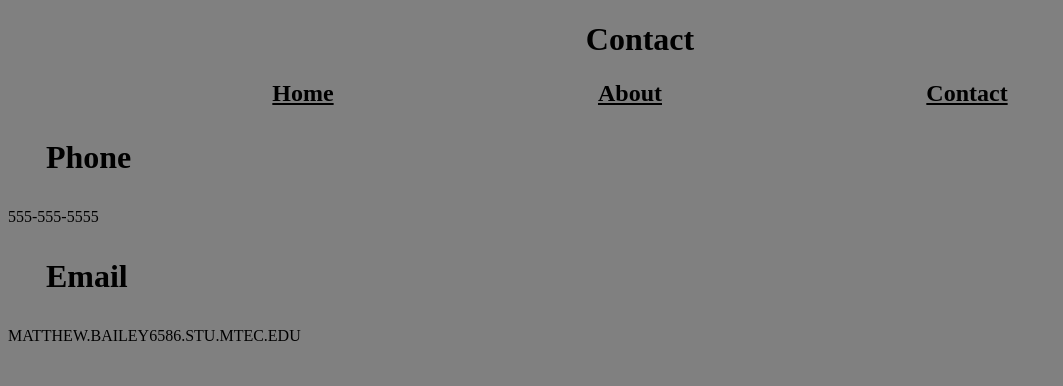
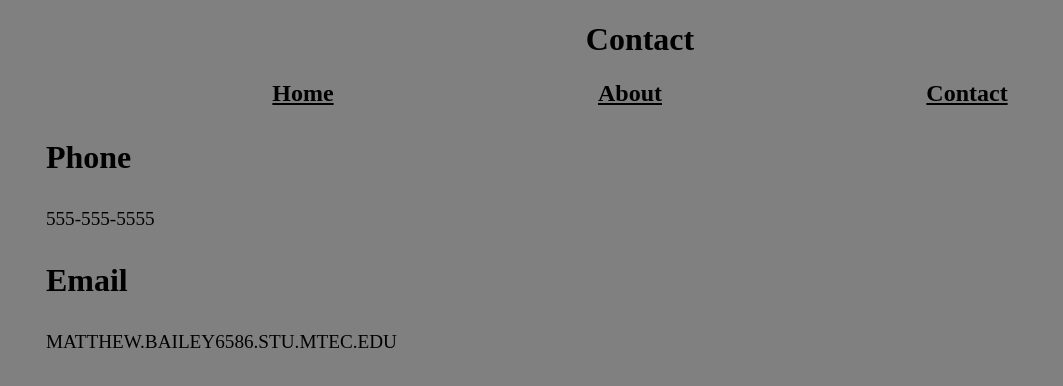
Before and after one commit to mbailey87/exercise2, a plain HTML site: page SampleProject/pages/contact/contact.html in a window 1280 px wide. Shown: the whole page, without its empty margins (0-1063 px from the left). Drawn offline with Linux system fonts and the light colour scheme.

Commit message:
updated contact.css

```diff
--- a/SampleProject/pages/contact/contact.css
+++ b/SampleProject/pages/contact/contact.css
@@ -17,3 +17,7 @@ h3 {
     font-size: xx-large;
     margin-left: 3%;
 }
+p {
+    font-size: larger;
+    margin-left: 3%;
+}
```
